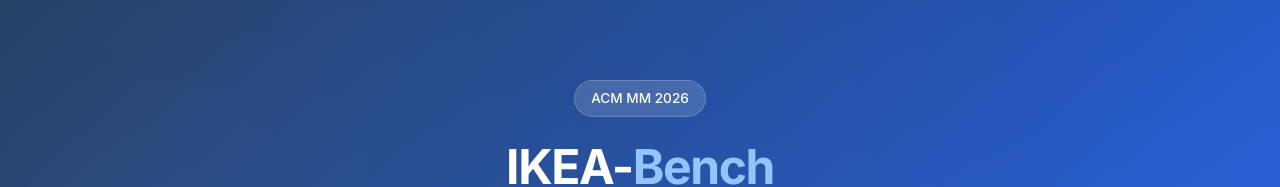
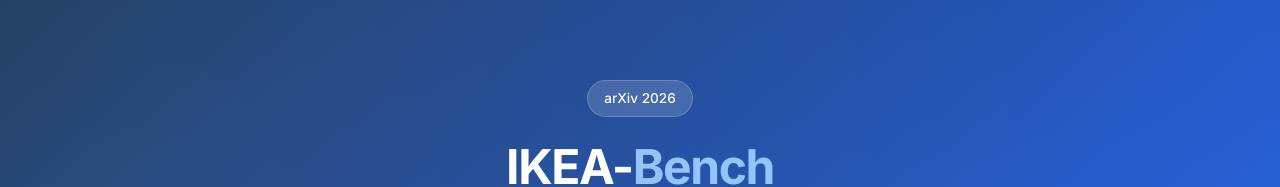
Before and after one commit to Ryenhails/IKEA-Bench, a plain HTML site: page docs/index.html in a window 1280 px wide. Shown: the top 187 px of the page. Drawn offline with Linux system fonts and the light colour scheme.

Commit message:
Remove ACM MM reference from project website, use arXiv only

```diff
--- a/docs/index.html
+++ b/docs/index.html
@@ -431,7 +431,7 @@
 <!-- ════════ Hero ════════ -->
 <div class="hero">
     <div class="hero-content">
-        <div class="hero-badge">ACM MM 2026</div>
+        <div class="hero-badge">arXiv 2026</div>
         <h1>IKEA-<span>Bench</span></h1>
         <p class="hero-subtitle">
             Benchmarking and Mechanistic Analysis of Vision-Language Models<br>
```
